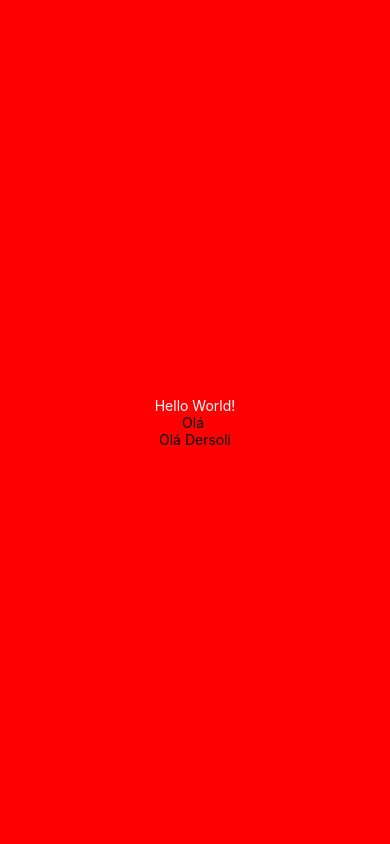
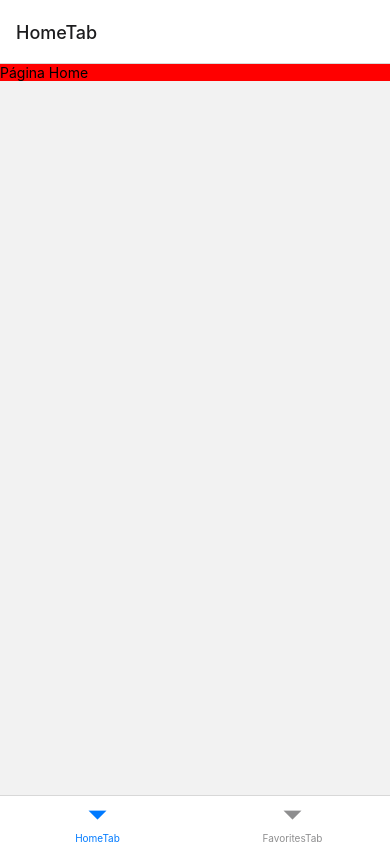
Before and after one commit to dersoli/react-native-receitas, a React Native app: screen / in a window 390 px wide. Built offline with nearby package versions, Linux system fonts and the light colour scheme.

Commit message:
tab navigation added

```diff
--- a/App.js
+++ b/App.js
@@ -1,33 +1,11 @@
-import {View, Text, StyleSheet} from 'react-native';
+import {View, Text, } from 'react-native';
+import { NavigationContainer } from '@react-navigation/native'
+import { Routes } from './src/routes'
 
 export default function App(){
   return(
-    <View style={styles.container}>
-      <Text style={styles.title}>Hello World!</Text>
-      <Nome/>
-      <Nome name="Dersoli"/>
-    </View>
+    <NavigationContainer>
+      <Routes />
+    </NavigationContainer>
   )
 }
-
-const styles = StyleSheet.create({
-  container:{
-    backgroundColor: 'red',
-    height: 400,
-    flex: 1,
-    justifyContent: 'center',
-    alignItems: 'center'
-  },
-  title:{
-    color: 'white'
-  }
-
-})
-
-function Nome({name}){
-  return(
-    <Text>
-      Olá {name}
-    </Text>
-  )
-}
```
